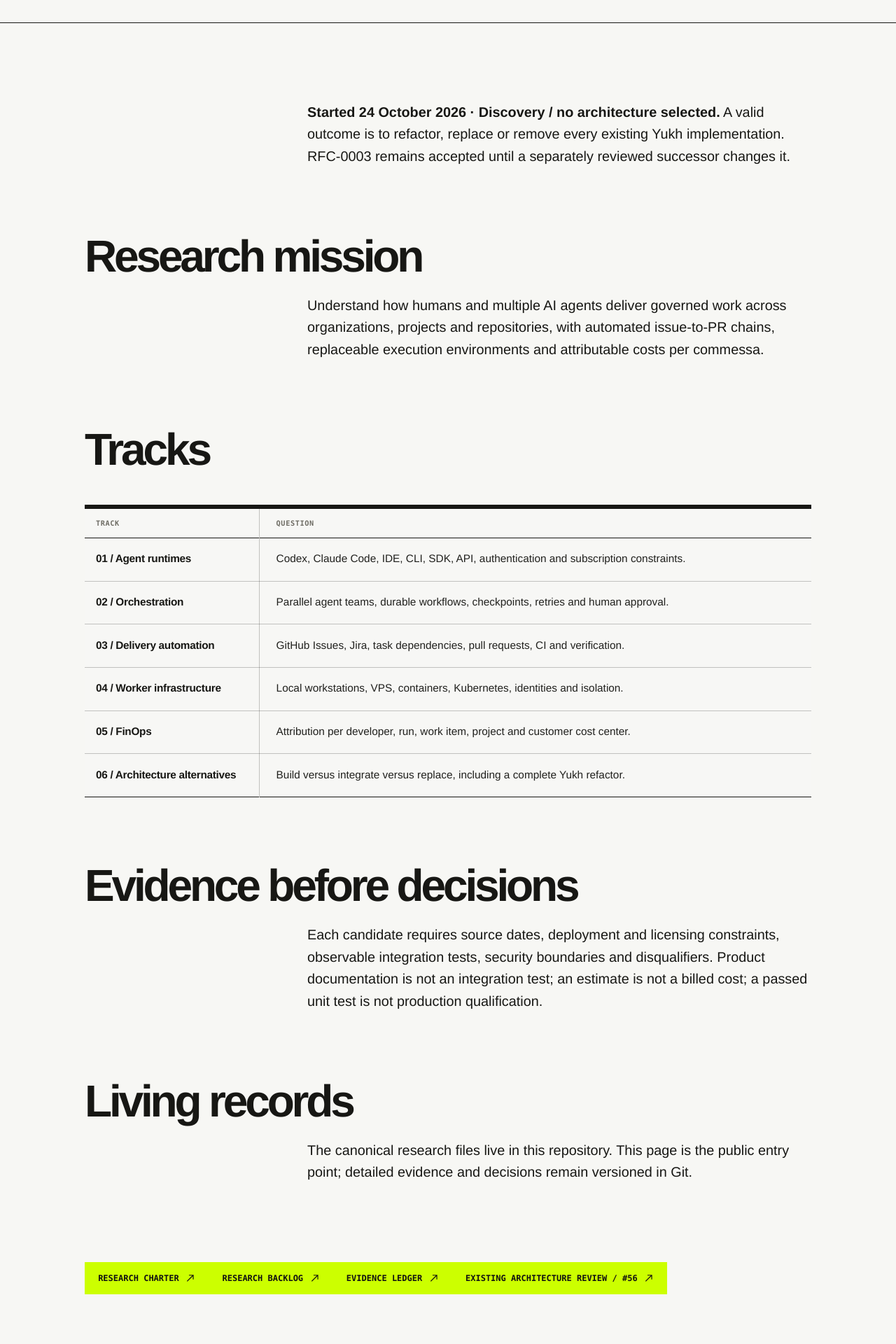
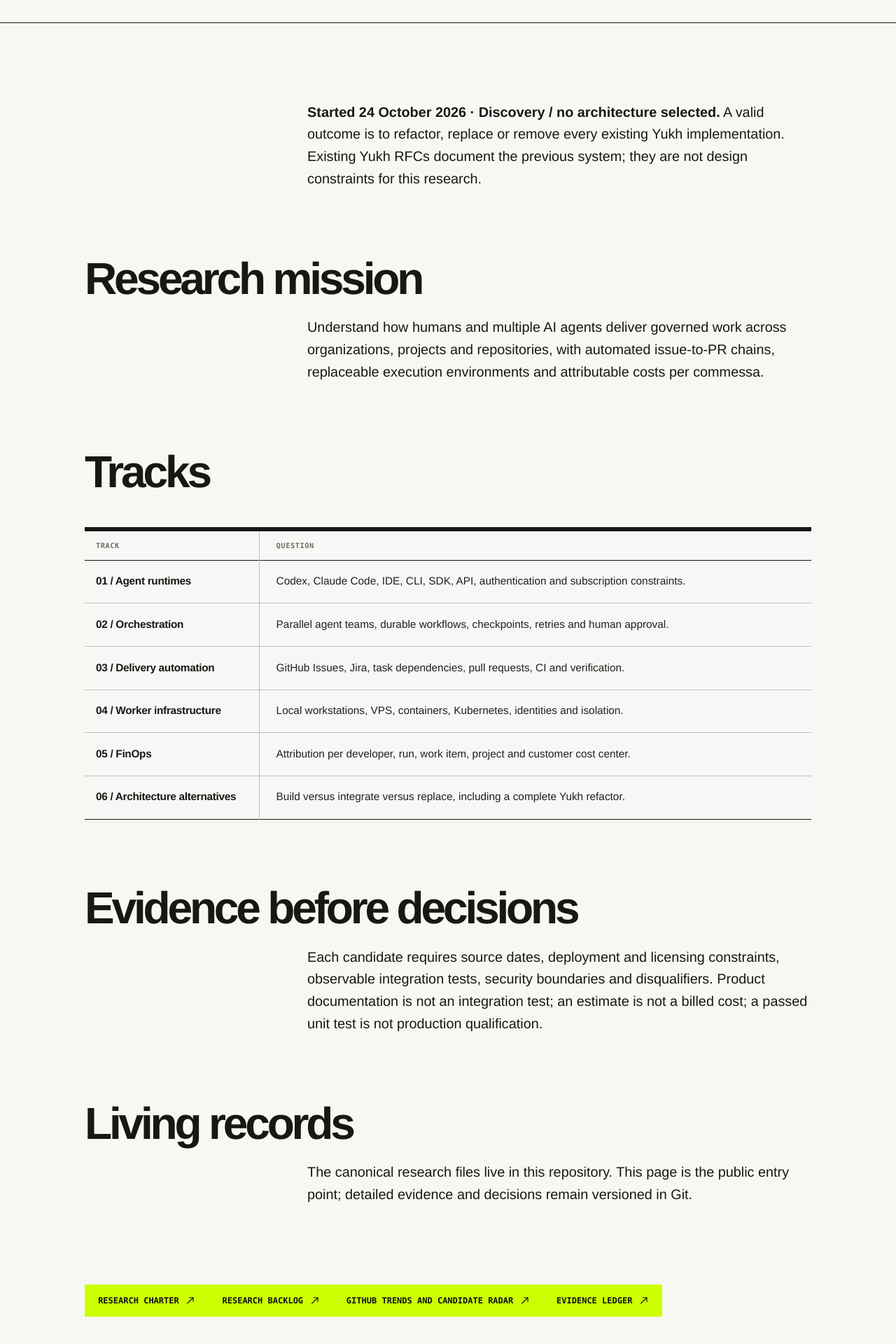
Before and after one commit to nomed/nomed.github.io, a Next.js app: page /research in a window 1280 px wide. Shown: the part 854-2774 px from the top of the page at 70% size. Built offline with nearby package versions, Linux system fonts and the light colour scheme.

Commit message:
docs(research): surface clean-sheet mandate and GitHub radar

```diff
--- a/app/research/page.tsx
+++ b/app/research/page.tsx
@@ -22,10 +22,10 @@ export default function ResearchPage() {
       index="06"
       label="Research"
       title="Investigate the system. Do not defend the implementation."
-      lede="An open, evidence-led exploration of agentic engineering at team scale. Yukh is the umbrella for the research, not the predetermined solution."
+      lede="A clean-sheet investigation of team-scale agentic engineering, market trends and emerging GitHub projects. No Yukh component, principle or architecture is protected."
       accent="#CCFF00"
     >
-      <p><strong>Started 24 October 2026 · Discovery / no architecture selected.</strong> A valid outcome is to refactor, replace or remove every existing Yukh implementation. RFC-0003 remains accepted until a separately reviewed successor changes it.</p>
+      <p><strong>Started 24 October 2026 · Discovery / no architecture selected.</strong> A valid outcome is to refactor, replace or remove every existing Yukh implementation. Existing Yukh RFCs document the previous system; they are not design constraints for this research.</p>
       <h2>Research mission</h2>
       <p>Understand how humans and multiple AI agents deliver governed work across organizations, projects and repositories, with automated issue-to-PR chains, replaceable execution environments and attributable costs per commessa.</p>
       <h2>Tracks</h2>
@@ -38,6 +38,7 @@ export default function ResearchPage() {
       <p>The canonical research files live in this repository. This page is the public entry point; detailed evidence and decisions remain versioned in Git.</p>
       <a className="editorial-cta internal-cta" href="https://github.com/nomed/nomed.github.io/blob/main/docs/research/README.md">Research charter <ArrowIcon direction="external" /></a>
       <a className="editorial-cta internal-cta" href="https://github.com/nomed/nomed.github.io/blob/main/docs/research/BACKLOG.md">Research backlog <ArrowIcon direction="external" /></a>
+      <a className="editorial-cta internal-cta" href="https://github.com/nomed/nomed.github.io/blob/main/docs/research/GITHUB-WATCH.md">GitHub trends and candidate radar <ArrowIcon direction="external" /></a>
       <a className="editorial-cta internal-cta" href="https://github.com/nomed/nomed.github.io/blob/main/docs/research/EVIDENCE.md">Evidence ledger <ArrowIcon direction="external" /></a>
       <a className="editorial-cta internal-cta" href="https://github.com/nomed/nomed.github.io/issues/56">Existing architecture review / #56 <ArrowIcon direction="external" /></a>
     </EditorialPage>
```
